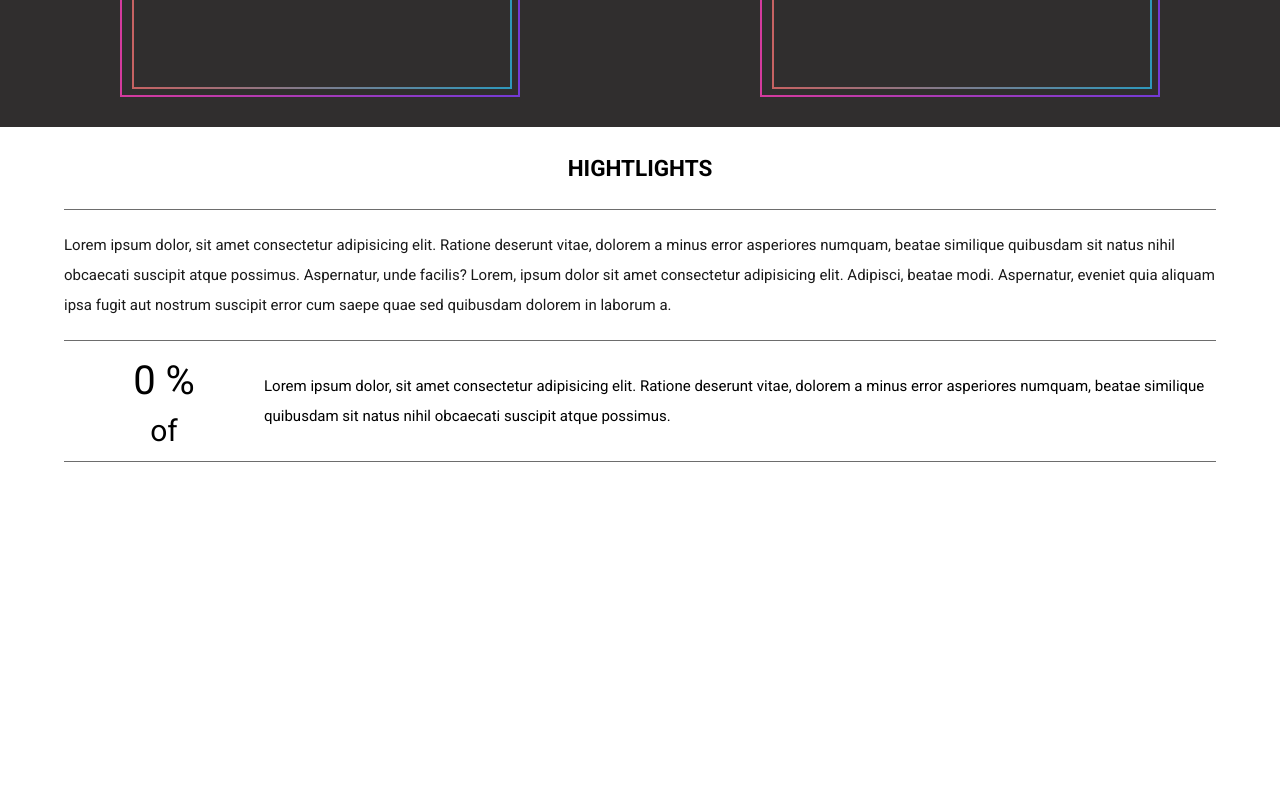
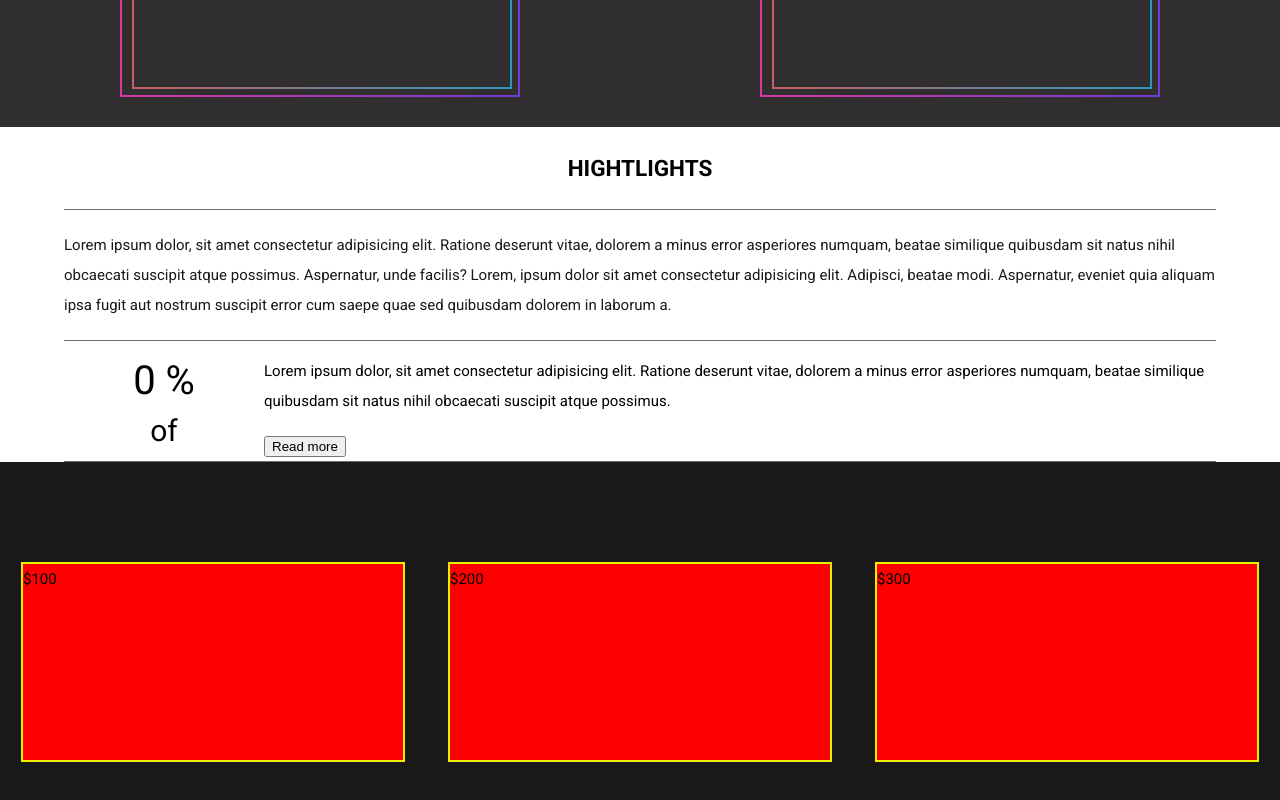
Before and after one commit to bj-budhathoki/thevenue, a React (Create React App) app: page / in a window 1280 px wide. Shown: the part 1063-1863 px from the top of the page. Before the commit the page ends 1525 px from the top, so only its background shows below. Built offline with nearby package versions, Linux system fonts and the light colour scheme.

Commit message:
price section animation

```diff
--- a/src/App.js
+++ b/src/App.js
@@ -6,6 +6,7 @@ import Header from "./components/header_footer/Header";
 import Featured from "./components/featured";
 import VenueInfo from "./components/venueInfo";
 import Heighlights from "./components/Hightlights";
+import Pricing from "./components/pricing";
 class App extends Component {
   render() {
     return (
@@ -14,6 +15,7 @@ class App extends Component {
         <Featured />
         <VenueInfo />
         <Heighlights />
+        <Pricing />
       </div>
     );
   }
--- a/src/components/Hightlights/index.js
+++ b/src/components/Hightlights/index.js
@@ -95,6 +95,7 @@ class Highlights extends Component {
                 numquam, beatae similique quibusdam sit natus nihil obcaecati
                 suscipit atque possimus.
               </p>
+              <button value="Read More">Read more</button>
             </div>
           </Slide>
         </div>
--- /dev/null
+++ b/src/components/pricing/index.js
@@ -0,0 +1,32 @@
+import React from "react";
+import styled from "styled-components";
+import Zoom from "react-reveal/Zoom";
+const PricingDiv = styled.div`
+  display: flex;
+  background-color: #191919;
+  padding: 10rem 0rem;
+  justify-content: space-around;
+  > div {
+    border: 2px solid #ee0;
+    width: 30%;
+    height: 20rem;
+    background: red;
+  }
+`;
+const Pricing = () => {
+  return (
+    <PricingDiv>
+      <Zoom delay={800}>
+        <div>$100</div>
+      </Zoom>
+      <Zoom>
+        <div>$200</div>
+      </Zoom>
+      <Zoom delay={800}>
+        <div>$300</div>
+      </Zoom>
+    </PricingDiv>
+  );
+};
+
+export default Pricing;
```
